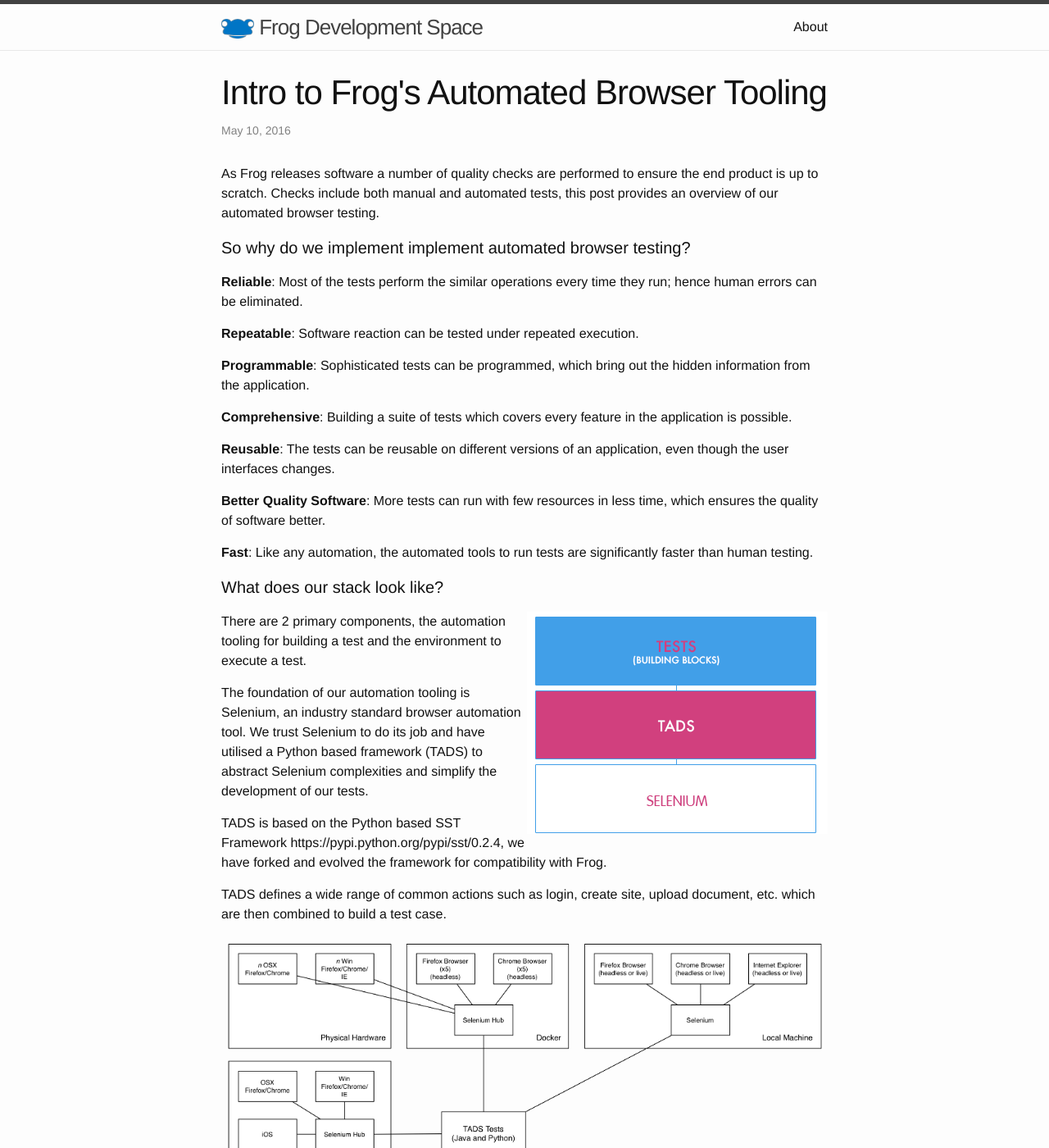
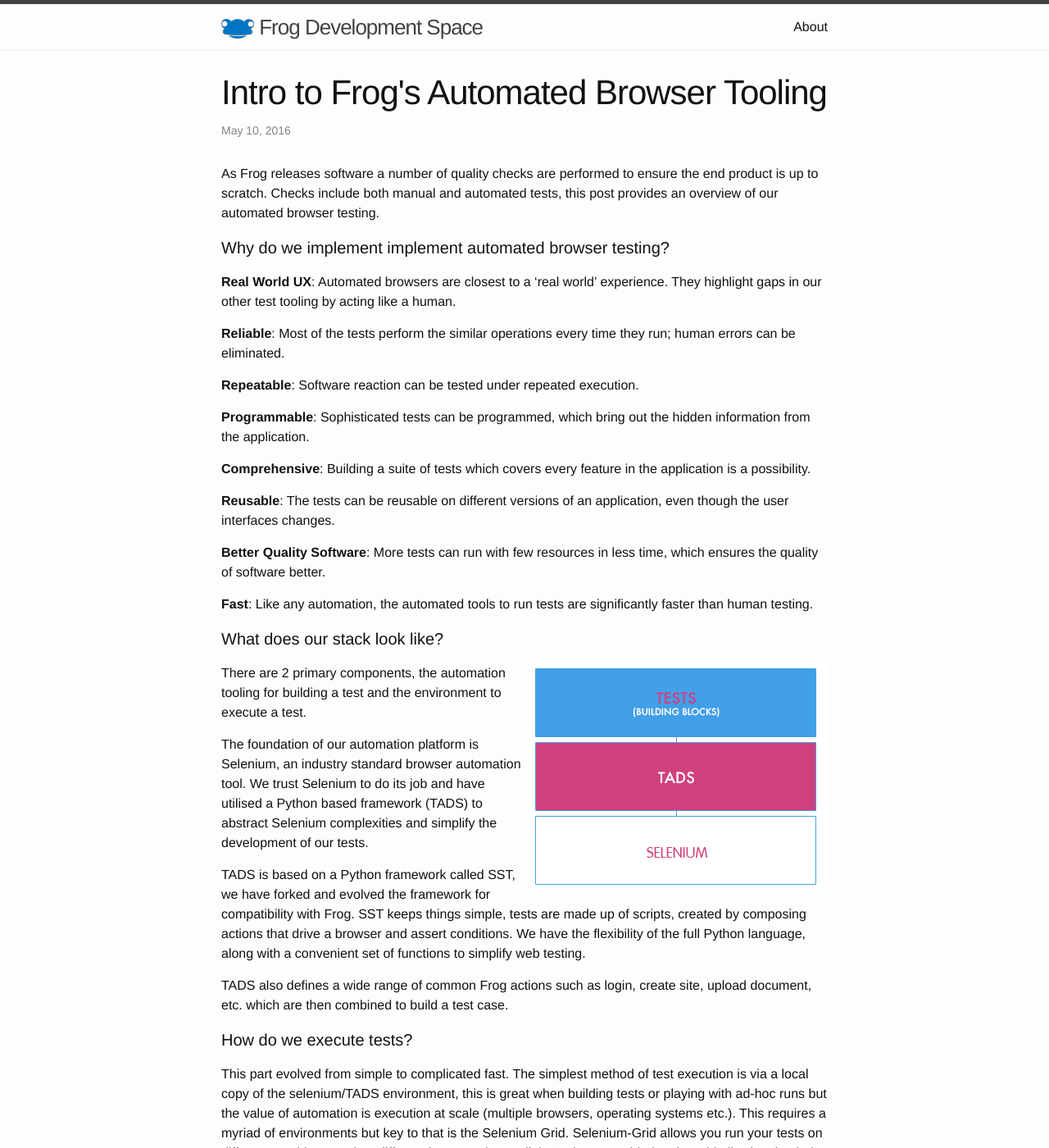
Before and after one commit to frogeducation/frogeducation.github.io, a Jekyll site: the page built from _posts/2016-05-10-automated-browser-testing.markdown, in a window 1280 px wide and 1400 px high. Shown: the whole window at 82% size. Built offline with Jekyll 4.4.1, drawn with Linux system fonts in a browser that asks for light colours; some of the changed text lies outside the part shown.

Commit message:
Automated browser testing post

```diff
--- a/_posts/2016-05-10-automated-browser-testing.markdown
+++ b/_posts/2016-05-10-automated-browser-testing.markdown
@@ -7,15 +7,17 @@
 
 As Frog releases software a number of quality checks are performed to ensure the end product is up to scratch.  Checks include both manual and automated tests, this post provides an overview of our automated browser testing.
 
-#### So why do we implement implement automated browser testing?
+#### Why do we implement implement automated browser testing?
 
-**Reliable**: Most of the tests perform the similar operations every time they run; hence human errors can be eliminated.
+**Real World UX**: Automated browsers are closest to a 'real world' experience. They highlight gaps in our other test tooling by acting like a human.
+
+**Reliable**: Most of the tests perform the similar operations every time they run;  human errors can be eliminated.
 
 **Repeatable**:  Software reaction can be tested under repeated execution.
 
 **Programmable**:  Sophisticated tests can be programmed, which bring out the hidden information from the application.
 
-**Comprehensive**: Building a suite of tests which covers every feature in the application is possible.
+**Comprehensive**: Building a suite of tests which covers every feature in the application is a possibility.
 
 **Reusable**: The tests can be reusable on different versions of an application, even though the user interfaces changes.
 
@@ -29,10 +31,25 @@
 
 There are 2 primary components, the automation tooling for building a test and the environment to execute a test.
 
-The foundation of our automation tooling is Selenium, an industry standard browser automation tool.  We trust Selenium to do its job and have utilised a Python based framework (TADS) to abstract Selenium complexities and simplify the development of our tests.
+The foundation of our automation platform is Selenium, an industry standard browser automation tool.  We trust Selenium to do its job and have utilised a Python based framework (TADS) to abstract Selenium complexities and simplify the development of our tests.
 
-TADS is based on the Python based SST Framework https://pypi.python.org/pypi/sst/0.2.4, we have forked and evolved the framework for compatibility with Frog.
+TADS is based on a Python framework called SST, we have forked and evolved the framework for compatibility with Frog. SST keeps things simple, tests are made up of scripts, created by composing actions that drive a browser and assert conditions. We have the flexibility of the full Python language, along with a convenient set of functions to simplify web testing.
 
-TADS defines a wide range of common actions such as login, create site, upload document, etc. which are then combined to build a test case.
+TADS also defines a wide range of common Frog actions such as login, create site, upload document, etc. which are then combined to build a test case.
+
+#### How do we execute tests?
+
+This part evolved from simple to complicated fast.  The simplest method of test execution is via a local copy of the selenium/TADS environment, this is great when building tests or playing with ad-hoc runs but the value of automation is execution at scale (multiple browsers, operating systems etc.).  This requires a myriad of environments but key to that is the Selenium Grid. Selenium-Grid allows you run your tests on different machines against different browsers in parallel. 'Nodes' are added to the grid allowing the 'hub' to organise the most efficient way to execute the tests.
+
+We currently have ~150 active browsers at any one time in two environments:
+
+- our 'clean' VM environment in BrowserStack and our in-house developed headless cluster. 'Clean' because they spin up a brand new VM for each test.
+- our 'dirty' environment made up of commodity hardware (windows, macs, Firefox, Chrome, etc.). 'Dirty' because we treat them as a user would, some are updated, some not, some store cache, some don't - you get the idea.
 
 <img src="{{ site.baseurl }}/assets/tads-hubs.png" style="float:right;">
+
+#### What does all this get us?
+
+We have a 4-5 hours manual test across every major feature fully scripted and running against a number of working and release branches, this allows us identify any significant defect pretty quickly. It has significant value in highlighting challenges with long and disparate user journeys that are difficult to realise elsewhere as well as the catching subtle differences between browsers and operating systems.
+
+Automated browser testing fits alongside a number of other tools available to us but in terms of projecting confidence in our product it's by far the most effective.  Everyone in the business understands a browser replaying actions like a user on a screen they can watch, they are less confident about a unit test that was executed 'magically' producing a green blob on a screen buried in dev.
```
